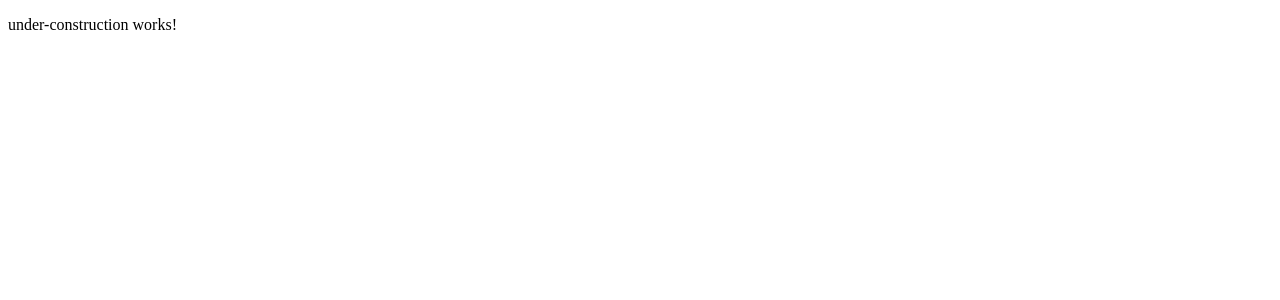
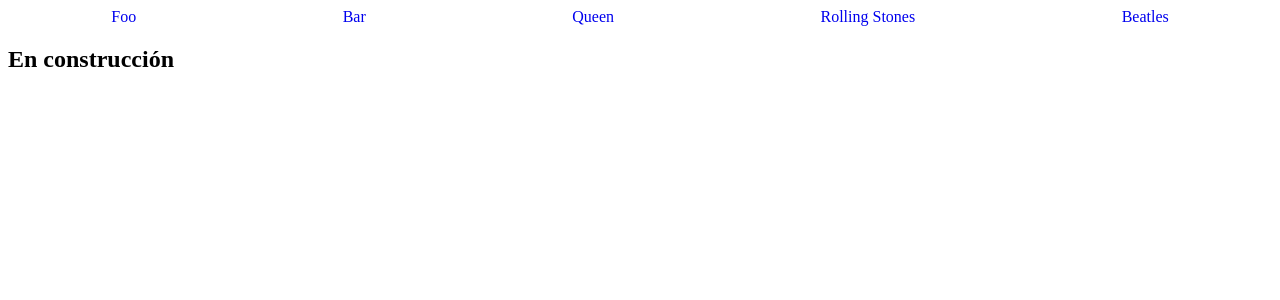
Before and after one commit to Chechuline/angular2Tributo, an Angular app: page /bar in a window 1280 px wide. Shown: the top 300 px of the page. Built offline with nearby package versions, Linux system fonts and the light colour scheme.

Commit message:
Meta tags, title, main page
Added/edited meta tags and title. Main page created

```diff
--- a/src/app/app.component.css
+++ b/src/app/app.component.css
@@ -0,0 +1,13 @@
+.navbar > ul {
+    list-style: none;
+    margin: 0;
+    padding: 0;
+    display: flex;
+    flex-flow: row nowrap;
+    justify-content: space-around;
+}
+
+.navbar > ul > li > a{
+
+    text-decoration: none;
+}
--- a/src/app/app.component.html
+++ b/src/app/app.component.html
@@ -1,2 +1,12 @@
+<nav class="navbar">
+    <ul>
+        <li><a [routerLink]="['/foo']">Foo</a></li>
+        <li><a [routerLink]="['/bar']">Bar</a></li>
+        <li><a [routerLink]="['/queen']">Queen</a></li>
+        <li><a [routerLink]="['/the-rolling-stones']">Rolling Stones</a></li>
+        <li><a [routerLink]="['/the-beatles']">Beatles</a></li>
+    </ul>
+</nav>
+
 
 <router-outlet></router-outlet>
--- a/src/app/app.routes.ts
+++ b/src/app/app.routes.ts
@@ -6,7 +6,6 @@ import { BandDetailsComponent } from './pages/band-details/band-details.componen
 import { UnderConstructionComponent } from './pages/under-construction/under-construction.component'
 
 export const routes: Routes = [
-    { path: '', component: AppComponent,pathMatch: 'full' },
     { path: 'the-rolling-stones', component:BandDetailsComponent },
     { path: 'the-beatles', component:BandDetailsComponent },
     { path: 'queen', component:BandDetailsComponent },
--- a/src/app/pages/under-construction/under-construction.component.html
+++ b/src/app/pages/under-construction/under-construction.component.html
@@ -1,3 +1 @@
-<p>
-  under-construction works!
-</p>
+<h2>En construcción</h2>
--- a/src/index.html
+++ b/src/index.html
@@ -1,12 +1,14 @@
 <!doctype html>
-<html lang="en">
+<html lang="es">
 <head>
   <meta charset="utf-8">
-  <title>RollingKubide</title>
+  <title>Angular Rocks</title>
   <base href="/">
 
   <meta name="viewport" content="width=device-width, initial-scale=1">
   <link rel="icon" type="image/x-icon" href="favicon.ico">
+  <meta name="description" content="Esto es la descripcion por defecto">
+  <meta name="keywords" content="angular rocks default">
 </head>
 <body>
   <app-root></app-root>
```
